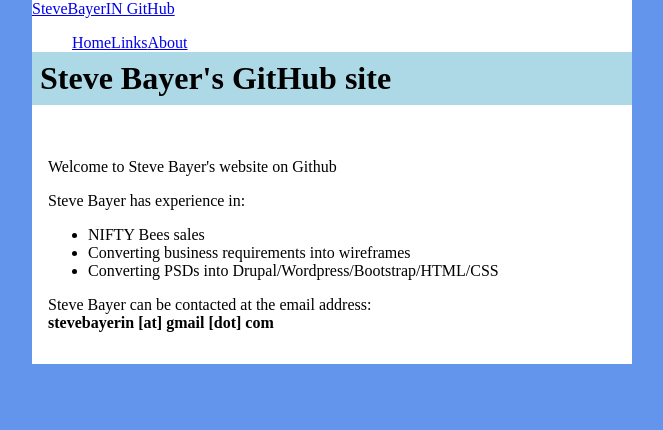
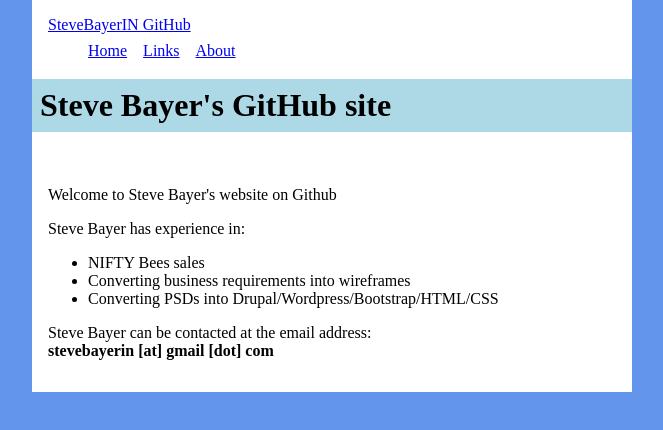
Before and after one commit to stevebayerin/stevebayerin.github.io, a plain HTML site: page index.html in a window 1280 px wide. Shown: the whole page, without its empty margins (308-971 px from the left). Drawn offline with Linux system fonts and the light colour scheme.

Commit message:
nav spacing

```diff
--- a/css/stevebayerin.css
+++ b/css/stevebayerin.css
@@ -12,28 +12,34 @@ body{
   }
 
 nav.navbar{
-    margin-bottom: 0;
+    padding: 1em
   }
 
 nav.navbar-nav {
-    margin: 0;
+    margin: 0
 }
 
 h1{
-    padding: 0.25em;
+    padding: 0.25em
   }
 
 div.container{
-    margin:0 auto;
+    margin:0 auto
     }
 
-div.container ul.nav li{
-	display: block;
-	float: left;
-
+div.container ul.nav{
+	margin: 0.5em 0
 }
 
-div[role=main]{clear:both;}
+div.container ul.nav li{
+  display: block;
+  float: left;
+  margin: 0 1em 0 0
+}
+
+div[role=main]{
+	clear:both
+}
 
 div.mast{
     background-color: lightblue;
```
